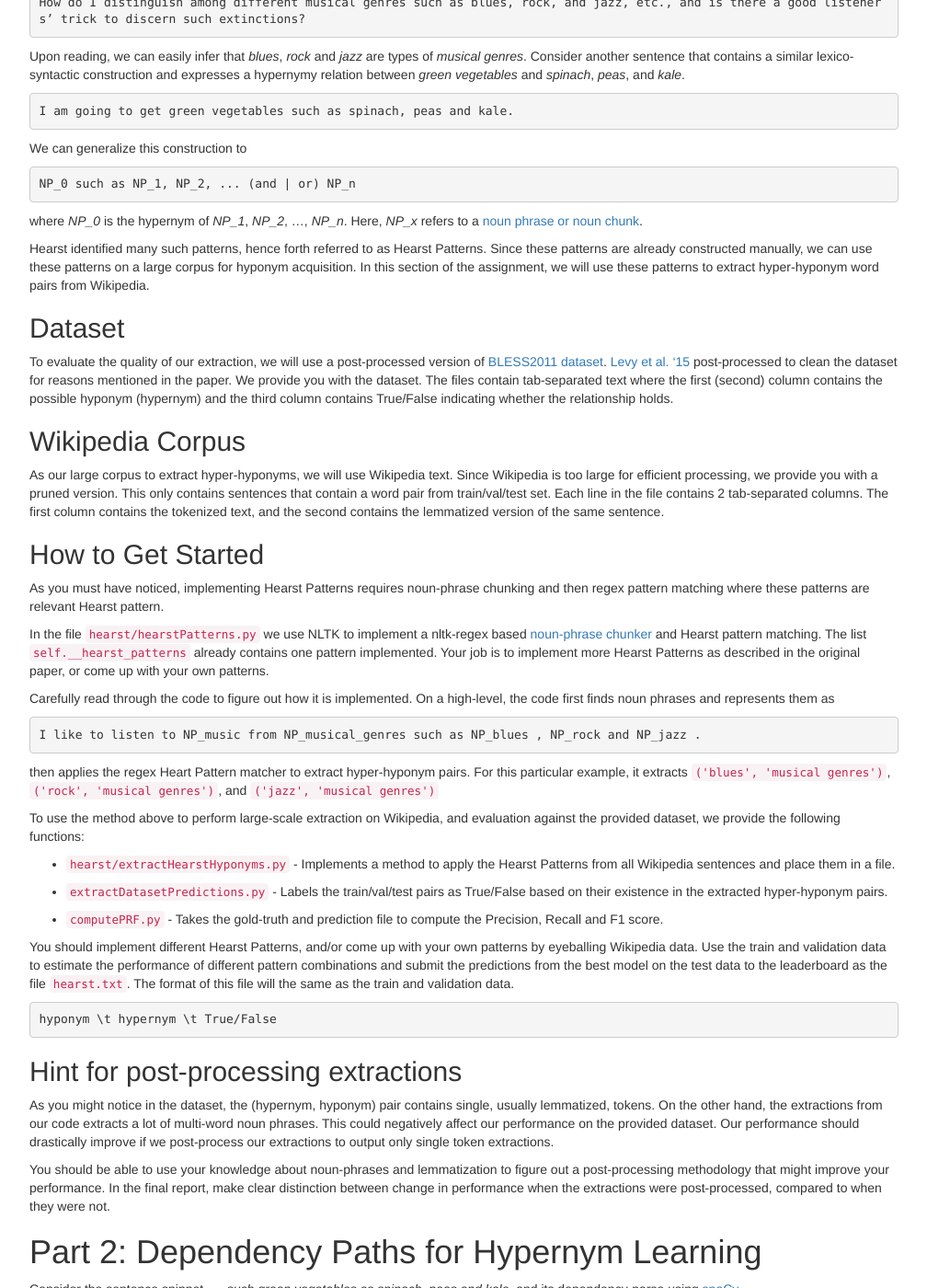
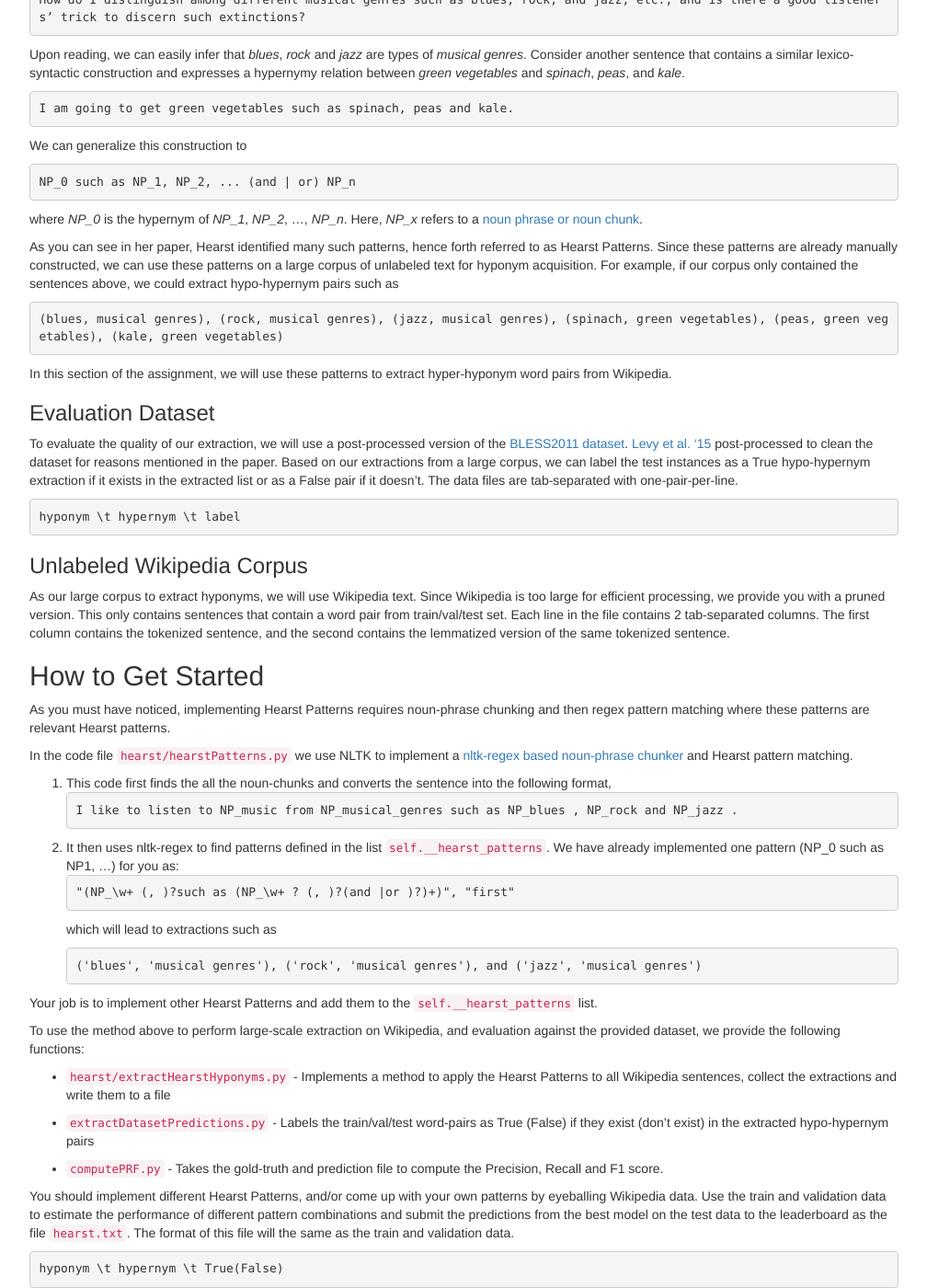
Before and after one commit to computational-linguistics-class/computational-linguistics-class.github.io, a Jekyll site: the page built from assignment8.md, in a window 1280 px wide and 1400 px high, scrolled down 967 px. Shown: the whole window at 92% size, without its empty margins (233-1241 px from the left). Built offline with Jekyll 4.4.1, drawn with Linux system fonts in a browser that asks for light colours; nearby versions of some CDN libraries; a script that is not in the unit is left out; some of the changed text lies outside the part shown.

Commit message:
added code in downloads and changes to the assignment writeup

````diff
--- a/assignment8.md
+++ b/assignment8.md
@@ -73,17 +89,28 @@
 * Then when I ran python, I used the command `python3` instead of just `python`
 </div> -->
 
-<div class="alert alert-info" markdown="1">
+<!-- <div class="alert alert-info" markdown="1">
 Here is the required code you should download for this assignment [form here](https://drive.google.com/drive/folders/1EBZs5L2rbF0immOetBTC3AZbgf4XYtMG?usp=sharing):
 * `lexicalinference/` Contains all the relevant code. The description for individual files is given below
-</div>
+</div> -->
 
 
 <div class="alert alert-info" markdown="1">
-Here are the materials that you should download for this assignment [form here](https://drive.google.com/drive/folders/1EBZs5L2rbF0immOetBTC3AZbgf4XYtMG?usp=sharing):
-* `bless2011/` Contains the train, validation and test (without labels) data
-* `wikipedia_sentences.txt` Contains tokenized relevant wikipedia sentences. A lemmatized version also exists.
-* `wikipedia_deppaths.txt` Contains word pairs and the shortest dependency path between them as extracted using spaCy
+Here are the materials that you should download for this assignment:
+<!-- [form here](https://drive.google.com/drive/folders/1EBZs5L2rbF0immOetBTC3AZbgf4XYtMG?usp=sharing): -->
+* [`lexicalinference.zip`](downloads/hw8/lexicalinference.zip)
+Contains all the relevant code.
+* [`bless2011/`](https://drive.google.com/drive/folders/1EBZs5L2rbF0immOetBTC3AZbgf4XYtMG?usp=sharing)
+Contains the train, validation and test data
+* [`wikipedia_sentences.txt`](https://drive.google.com/drive/folders/1EBZs5L2rbF0immOetBTC3AZbgf4XYtMG?usp=sharing)
+Contains tokenized relevant wikipedia sentences. A lemmatized version also exists.
+* [`wikipedia_deppaths.txt`](https://drive.google.com/drive/folders/1EBZs5L2rbF0immOetBTC3AZbgf4XYtMG?usp=sharing)
+Contains word pairs and the shortest dependency path between them as extracted using spaCy
+
+Alternatively, if you are on `biglab`, you can directly copy the last three resources into your working directory by using the following command:
+```
+scp -r /home1/n/nitishg/hw8resources ./
+```
 </div>
 
 # Part 1: Hearst Patterns for Hypernym Learning
@@ -107,116 +134,154 @@
 Here, *NP_x* refers to a [noun phrase or noun chunk](https://en.wikipedia.org/wiki/Noun_phrase).
 
 
-Hearst identified many such patterns, hence forth referred to as Hearst Patterns. Since these patterns are already constructed manually, we can use these patterns on a large corpus for hyponym acquisition.
+As you can see in her paper, Hearst identified many such patterns, hence forth referred to as Hearst Patterns.
+Since these patterns are already manually constructed, we can use these patterns on a large corpus of unlabeled text for hyponym acquisition. For example, if our corpus only contained the sentences above, we could extract hypo-hypernym pairs such as
+```
+(blues, musical genres), (rock, musical genres), (jazz, musical genres), (spinach, green vegetables), (peas, green vegetables), (kale, green vegetables)
+```
+
 In this section of the assignment, we will use these patterns to extract hyper-hyponym word pairs from Wikipedia.
 
-## Dataset
+### Evaluation Dataset
 
-To evaluate the quality of our extraction, we will use a post-processed version of [BLESS2011 dataset](http://www.aclweb.org/anthology/W11-2501).
-[Levy et al. '15](http://www.aclweb.org/anthology/N15-1098) post-processed to clean the dataset for reasons mentioned in the paper. We provide you with the dataset. The files contain tab-separated text where the first (second) column contains the possible hyponym (hypernym) and the third column contains True/False indicating whether the relationship holds.
+To evaluate the quality of our extraction, we will use a post-processed version of the [BLESS2011 dataset](http://www.aclweb.org/anthology/W11-2501).
+[Levy et al. '15](http://www.aclweb.org/anthology/N15-1098) post-processed to clean the dataset for reasons mentioned in the paper.
+Based on our extractions from a large corpus, we can label the test instances as a True hypo-hypernym extraction if it exists in the extracted list or as a False pair if it doesn't. The data files are tab-separated with one-pair-per-line.
+```
+hyponym \t hypernym \t label
+```
 
-## Wikipedia Corpus
+### Unlabeled Wikipedia Corpus
 
-As our large corpus to extract hyper-hyponyms, we will use Wikipedia text. Since Wikipedia is too large for efficient processing, we provide you with a pruned version. This only contains sentences that contain a word pair from train/val/test set.
-Each line in the file contains 2 tab-separated columns. The first column contains the tokenized text, and the second contains the lemmatized version of the same sentence.
+As our large corpus to extract hyponyms, we will use Wikipedia text. Since Wikipedia is too large for efficient processing, we provide you with a pruned version. This only contains sentences that contain a word pair from train/val/test set.
+Each line in the file contains 2 tab-separated columns. The first column contains the tokenized sentence, and the second contains the lemmatized version of the same tokenized sentence.
+
 
 ## How to Get Started
 
-As you must have noticed, implementing Hearst Patterns requires noun-phrase chunking and then regex pattern matching where these patterns are relevant Hearst pattern.
+As you must have noticed, implementing Hearst Patterns requires noun-phrase chunking and then regex pattern matching where these patterns are relevant Hearst patterns.
 
-In the file ```hearst/hearstPatterns.py``` we use NLTK to implement a nltk-regex based [noun-phrase chunker](http://www.nltk.org/book/ch07.html) and Hearst pattern matching.
-The list ```self.__hearst_patterns``` already contains one pattern implemented. Your job is to implement more Hearst Patterns as described in the original paper, or come up with your own patterns.
+In the code file ```hearst/hearstPatterns.py``` we use NLTK to implement a [nltk-regex based noun-phrase chunker](http://www.nltk.org/book/ch07.html) and Hearst pattern matching.
+1. This code first finds the all the noun-chunks and converts the sentence into the following format,
+```
+I like to listen to NP_music from NP_musical_genres such as NP_blues , NP_rock and NP_jazz .
+```
+2. It then uses nltk-regex to find patterns defined in the list `self.__hearst_patterns`. We have already implemented one pattern (NP_0 such as NP1, ...) for you as:
+```
+"(NP_\w+ (, )?such as (NP_\w+ ? (, )?(and |or )?)+)", "first"
+```
+which will lead to extractions such as
+```
+('blues', 'musical genres'), ('rock', 'musical genres'), and ('jazz', 'musical genres')
+```
 
-Carefully read through the code to figure out how it is implemented. On a high-level, the code first finds noun phrases and represents them as
+Your job is to implement other Hearst Patterns and add them to the `self.__hearst_patterns` list.
+
+<!-- Carefully read through the code to figure out how it is implemented. On a high-level, the code first finds noun phrases and represents them as
 ```
 I like to listen to NP_music from NP_musical_genres such as NP_blues , NP_rock and NP_jazz .
 ```
 then applies the regex Heart Pattern matcher to extract hyper-hyponym pairs. For this particular example, it extracts
-`('blues', 'musical genres')`, `('rock', 'musical genres')`, and `('jazz', 'musical genres')`
-
+`('blues', 'musical genres')`, `('rock', 'musical genres')`, and `('jazz', 'musical genres')` -->
 
 To use the method above to perform large-scale extraction on Wikipedia, and evaluation against the provided dataset, we provide the following functions:
-* `hearst/extractHearstHyponyms.py` - Implements a method to apply the Hearst Patterns from all Wikipedia sentences and place them in a file.
+* `hearst/extractHearstHyponyms.py` - Implements a method to apply the Hearst Patterns to all Wikipedia sentences, collect the extractions and write them to a file
 
-* `extractDatasetPredictions.py` - Labels the train/val/test pairs as True/False based on their existence in the extracted hyper-hyponym pairs.
+* `extractDatasetPredictions.py` - Labels the train/val/test word-pairs as True (False) if they exist (don't exist) in the extracted hypo-hypernym pairs
 
 * `computePRF.py` - Takes the gold-truth and prediction file to compute the Precision, Recall and F1 score.
 
 
 You should implement different Hearst Patterns, and/or come up with your own patterns by eyeballing Wikipedia data. Use the train and validation data to estimate the performance of different pattern combinations and submit the predictions from the best model on the test data to the leaderboard as the file `hearst.txt`. The format of this file will the same as the train and validation data.
 ```
-hyponym \t hypernym \t True/False
+hyponym \t hypernym \t True(False)
 ```
+Don't panic if your validation performance is too low (~30%-36%). Using the single pattern already implemented you should get a validation score of 30%.
+
+In a `writeup.pdf` explain which patterns helped the most, and patterns that you came up with yourself.
 
 ## Hint for post-processing extractions
 
-As you might notice in the dataset, the (hypernym, hyponym) pair contains single, usually lemmatized, tokens. On the other hand, the extractions from our code extracts a lot of multi-word noun phrases. This could negatively affect our performance on the provided dataset. Our performance should drastically improve if we post-process our extractions to output only single token extractions.
+As you might notice in the dataset, the (hypernym, hyponym) pair contains single, usually lemmatized, tokens. On the other hand, the extractions from our code extracts a lot of multi-word noun phrases. This could negatively affect our performance on the provided dataset. Our performance could drastically improve if we post-process our extractions to output only single token extractions.
 
-You should be able to use your knowledge about noun-phrases and lemmatization to figure out a post-processing methodology that might improve your performance. In the final report, make clear distinction between change in performance when the extractions were post-processed, compared to when they were not.
+You should be able to use your knowledge about noun-phrases (that the head of the noun-phrase usually is the last token) and lemmatization to figure out a post-processing methodology that might improve your performance. In the final report, explain your post-processing methodology, and make clear distinction between change in performance when the extractions were post-processed.
 
 
 # Part 2: Dependency Paths for Hypernym Learning
 
-Consider the sentence snippet, *... such green vegetables as spinach, peas and kale.* and its dependency-parse using [spaCy](https://spacy.io/)
+Consider the sentence snippet, *... such green vegetables as spinach, peas and kale.* and its dependency-parse using [spaCy](https://spacy.io/).
+Their visualization tool is called displaCy and can be accessed here: [demos.explosion.ai/displacy](https://demos.explosion.ai/displacy/)
 
 <img src="/assets/img/deppath.png" alt="Example dependency path using spaCy" style="width: 100%;"/>
 
-We (again) observe that there are dependency paths between *vegetables* and *spinach*, *peas*, and *kale* that can be typical in expressing hyper-hyponymy relation between words. This observation was made in [Snow et al.'s](https://web.stanford.edu/~jurafsky/paper887.pdf) seminal paper.
+We (again) observe that there are dependency paths between *vegetables* and *spinach*, *peas*, and *kale* that can be typical in expressing hyper-hyponymy relation between words.
 
-We can use the shortest dependency path between noun (noun-chunk) pairs to predict hypernymy relation. For example, in the example above the shortest dependency path between *vegetables* and *spinach* is
+This observation was made in Snow et al.'s NIPS 2005 [Learning syntactic patterns for automatic hypernym discovery](https://papers.nips.cc/paper/2659-learning-syntactic-patterns-for-automatic-hypernym-discovery.pdf) paper.
+In this paper, the authors use the shortest dependency paths between noun-phrases to extract features and learn a classifier to predict whether a word-pair satisfies the hypo-hypernymy relation.
+
+On the contrast, in this part, we will use the shortest dependency paths between noun (noun-chunk) pairs to predict hypernymy relation in an unsupervised manner. For example, in the example above the shortest dependency path between *vegetables* and *spinach* is
 ```
 vegetables/NOUN -> Prep -> as/ADP -> pobj -> spinach/NOUN
 ```
 
-For generalization, we will anonymize the start and end-points of the paths, as
+For generalization, we can anonymize the start and end-points of the paths, as
 ```
 X/NOUN -> Prep -> as/ADP -> pobj -> Y/NOUN
 ```
-and can now predict that when a (X,Y) pair has such a dependency-path between them, it usually means that X is the hypernym of Y.
+and can now predict that when a (X,Y) pair occurs in such a dependency-path, it usually means that X is the hypernym of Y.
 
 
 Simply using the shortest dependency paths as two major issues that can be tackled in the following manner:
 * **Better lexico-syntactic paths**: Two words containing *as* in between is not a good indicator of the hypernymy relation being expressed and the word *such* outside the shortest path plays an important role.
-Snow et al. hence proposed *Satellite edges*, i.e. single edges to the left (right) of the leftmost (rightmost) token.
+Snow et al. hence proposed *Satellite edges*, i.e. adding single edges to the left (right) of the leftmost (rightmost) token to the shortest-dependency path.
 In the example above, in addition to the shortest-path, the paths we extract will also contain satellite edges from *vegetable -> green*, *vegetable -> such*, and *spinach -> peas*.
 
-* **Distributive Edges**: The shortest path from *vegetables* from *peas* contains *spinach/NOUN* node connected via the *conj* edge. The presence of specific words in the path that do not inform of the hypernymy relation (*spinach* in this case) can be deterimental to our performance, and also increase the path length significantly.
+* **Distributive Edges**: The shortest path from *vegetables* from *peas* contains *spinach/NOUN* node connected via the *conj* edge. The presence of such specific words (*spinach*) in the path that do not inform of the hypernymy relation and negatively affect our extraction recall. The word *spinach* could be replaced with some other word, but the relation between peas and vegetables would still hold.
 Snow et al. proposed to add additional edges bypassing *conj* edges to mitigate this issue. Therefore, we can add edges of type *pobj* from *vegetables* to *peas* and *kale*.
 
-**Good News**: You don't need to extract such paths.  We've extracted them for you.  You're welcome! To keep the number of extracted paths tractable, the file `wikipedia_deppaths.txt` contains dependency paths extracted from Wikipedia between all train/val/test word pairs.
-Similar to Snow et al., we only keep dependency paths of length 4 or shorter.
-The file contain three tab-separated columns, the first containing **X**, second **Y** and the third the dependency path.
+**Good News**: You don't need to extract such paths!  We've extracted them for you for our Wikipedia corpus.  You're welcome! To keep the number of extracted paths tractable, the file `wikipedia_deppaths.txt` contains dependency paths extracted from Wikipedia between all train/val/test word pairs.
+Similar to Snow et al., we **only keep dependency paths of length 4 or shorter**    .
+Each line of the file `wikipedia_deppaths.txt` contains three tab-separated columns, the first containing **X**, second **Y** and the third the dependency path.
 An example path extraction is:
 ```
 mammal  fox     such/ADJ/amod<_X/NOUN/dobj_<as/ADP/prep_<Y/NOUN/pobj
 ```
-The path edges are delimited by the underscore ( *_* ). Hence the edges in the path are:
+The path edges are delimited by the underscore ( *_* ). Each edge contains `word/POS_TAG/EdgeLabel`. Hence the edges in the path are:
 1. `such/ADJ/amod<`:  An edge of type *amod* from the right side (*X*) to the word *such*
-2. `X/NOUN/dobj`: An edge of type *dobj* from outside the shortest path span (since no direction marker ('<' or '>')) to the token *X*
+2. `X/NOUN/dobj`: An edge of type *dobj* from outside the shortest path span (since no direction marker ('<' or '>') exists) to the token *X*
 3. `<as/ADP/prep`: An edge of type *prep* from *as* to the left of it (*X*).
 4. `<Y/NOUN/pobj`: An edge of type *pobj* from *Y* to the left of it (*as*)
 
 ### How to proceed
-Since it is difficult to come up with your own dependency path patterns, we suggest you use the the training data to come up with a list of dependency-paths that are positive examples of paths between actual hyper-hyponym pairs.
+Similar to how we used the Hearst Patterns to extract hypo-hypernym pairs, we will now use dependency-path patterns to do the same.
+Since it is difficult to come up with your own dependency path patterns, we suggest you use the the labeled training data to come up with a list of dependency-paths that are positive examples of paths between actual hyper-hyponym pairs.
+* `depPath/extractRelevantDepPaths.py`: Fill this python script, to extract relevant dependency paths from `wikipedia_deppaths.txt` using the training data and store them to a file
+Note that, these paths can be of different categories. For eg. Forward paths: Classify X/Y as Hyponym/Hypernym, Reverse paths: Classify X/Y as Hypernym/Hyponym, Negative paths: Classify X/Y as a negative pair etc.
 
-* `depPath/extractRelevantDepPaths.py`: Fill this python script, to extract positive dependency paths from `wikipedia_deppaths.txt` using the training and the validation data and store them to a file
-* `depPath/extractDepPathHyponyms.py`: Complete this python script to generate hyper-hyponym extractions for the wikipedia corpus (`wikipedia_deppaths.txt`) (similar to Hearst Patterns)
-* `extractDatasetPredictions.py`: Use this function (similar to Hearst Patterns) to label the train/val/test pairs as True/False based on their existence in the extracted hyper-hyponym pairs.
+* `depPath/extractDepPathHyponyms.py`: Complete this python script to generate a list of hypo-hypernym extractions for the wikipedia corpus (`wikipedia_deppaths.txt`) (similar to Hearst Patterns)
+
+* `extractDatasetPredictions.py`: Similar to Hearst patterns, use this to label the train/val/test word-pairs as True (False) if they exist (don't exist) in the extracted hypo-hypernym pairs.
+
 * `computePRF.py`: Similar to Hearst Patterns, use this script to evaluate the performance on the given dataset
 
 For the best performing dependency paths, submit the test predictions on the relevant leaderboard with the filename `deppath.txt`.
+In the `writeup.pdf` explain few most occurring dependency paths and explain if they bear any correspondence to the Hearst patterns.
 
 # Part 3: DIY
 
 *<center>Cause I'm as free as a bird now, And this bird you can not change. - Lynyrd Skynyrd</center>*
 
 
-In the previous two sections we saw how we can use manually specified rule-based techniques to extract word-pairs satisfying hypernymy relations.
-In this section, you have to implement **at least two** additional methods to extract such word pairs. A few example ideas are:
-* Combine the extractions from Hearst patterns and Dependency-path patterns
-* Use the dependency paths to extract features and learn a supervised classifier
-* Combine the above two ...
+In the previous two sections we saw how we can use manually extracted rule-based techniques to extract word-pairs satisfying hypernymy relations.
+In this section, you have to implement **at least two additional methods** to extract such word pairs.
 
+A few of example ideas for additional techniques are:
+* Combine the extractions from Hearst patterns and Dependency-path patterns for better extractions
+* Learn a supervised classifier (similar to Snow et al) using the provided training data and features extracted from the dependency paths
+* Use pre-trained word embeddings to learn a hypernymy prediction classifier, or combine word-embeddings are features to your dependency--path based classifier.
+
+For this part, the test data predictions from the best performing technique should be uploaded to the relevant leaderboard as `diy.txt`.
+In the `writeup.pdf` explain in detail the two methodologies implemented with performance analysis.
 
 ### 3. The Leaderboard
 We will have three leaderboards for this assignment, namely
@@ -226,20 +291,20 @@
 
 ### Extra Credit
 * Extra credit to the top-5 teams on each leaderboard.
-* Extra credit to teams that perform significantly better on Part 3 then Part 1/2.
+* Extra credit to teams that improve their best performing model from Part 1/2 by 5% in their DIY model.
 
 
 ## Deliverables
 <div class="alert alert-warning" markdown="1">
 Here are the deliverables that you will need to submit. The writeup needs to be submit as `writeup.pdf`:
-* The three prediction files
-* Written analysis on which Hearst Patterns worked the best
-* Written analysis commenting on the Precision/Recall values when using Hearst Patterns
-* Written analysis on few Dependency Paths that worked the best
-* Written analysis commenting on the Precision/Recall values when using Dependency Paths
-* Implementation details of the DIY model
-* `writeup.pdf` (compiled from `writeup.tex`)
-* your code (.zip). It should be written in Python 3.
+* The three prediction files, `hearst.txt`, `deppath.txt` and `diy.txt`
+* A `writeup.pdf` containing
+  * Written analysis on additional Hearst Patterns implemented and which one worked the best/worst
+  * Written analysis commenting on the Precision/Recall values when using Hearst Patterns
+  * Written analysis on most frequent Dependency Paths that worked the best
+  * Written analysis commenting on the Precision/Recall values when using Dependency Paths
+  * Implementation details of the DIY models and performance analysis
+* Your code (.zip) with a `README` to run. It should be written in Python 3.
 </div>
 
 
@@ -250,9 +315,9 @@
     <tr>
       <td>
 	{% if publication.url %}
-		<a href="{{ publication.url }}">{{ publication.title }}.</a>
+		<a href="{{ publication.url }}">{{ publication.title }}</a>
         {% else %}
-		{{ publication.title }}.
+		{{ publication.title }}
 	{% endif %}
 	{{ publication.authors }}.
 	{{ publication.venue }}  {{ publication.year }}.
````
Also changed, not shown: other parts of assignment8.md (+16 -0 lines), 1 other file.
